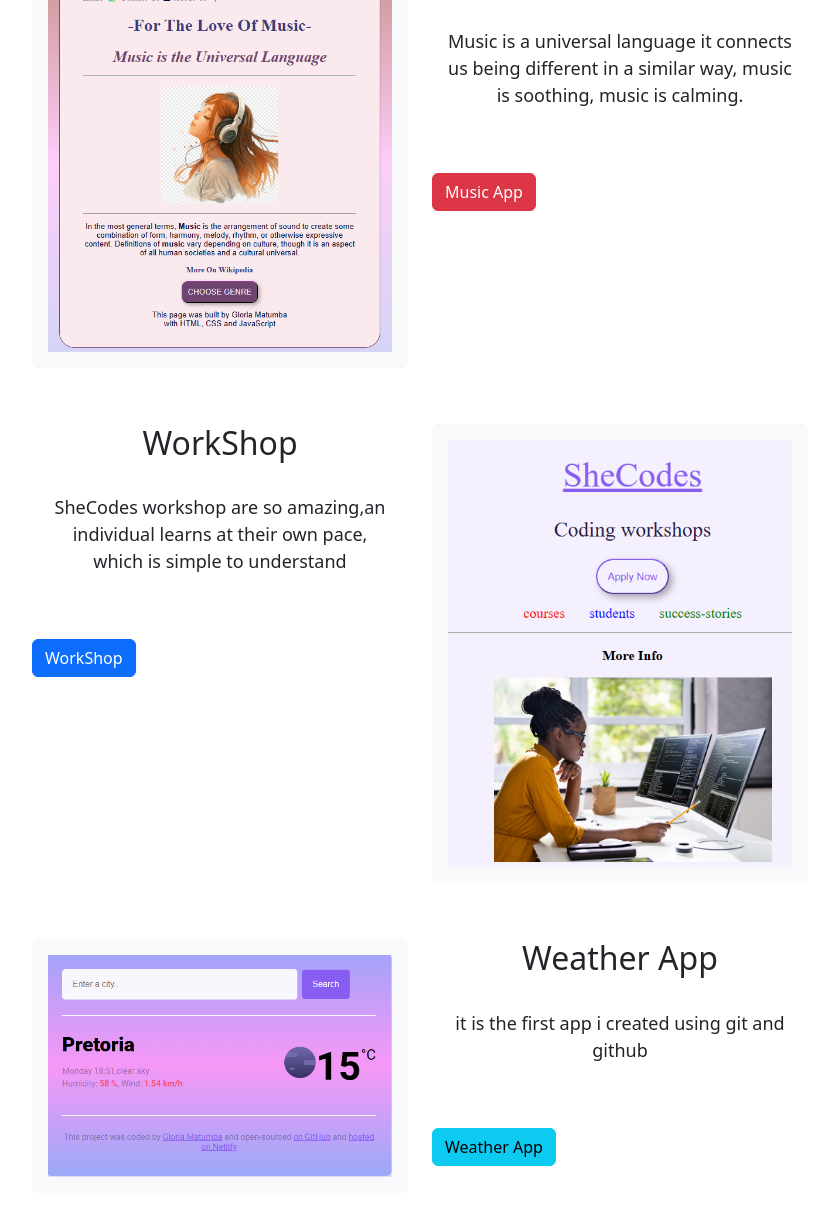
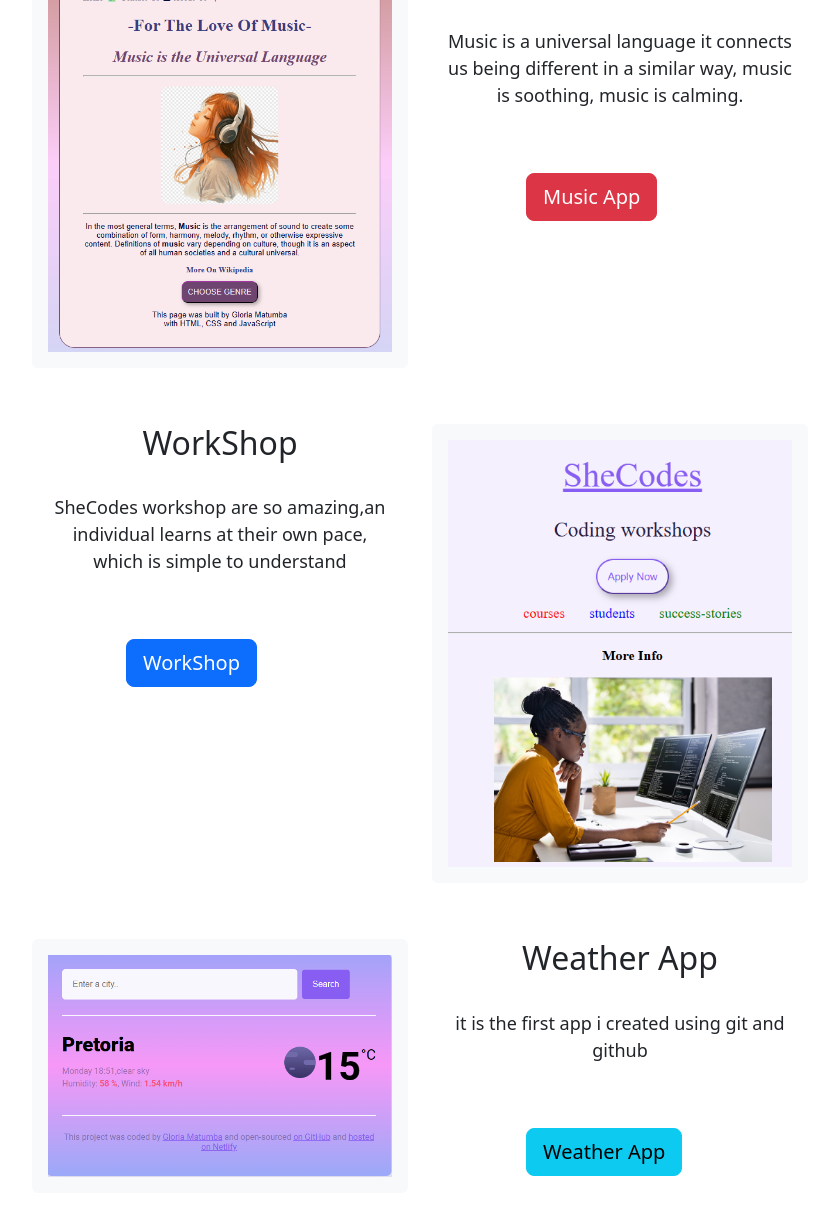
Before and after one commit to Gloria-Matumba/advanced-tools, a plain HTML site: page index.html in a window 1280 px wide. Shown: the part 384-1600 px from the top of the page, without its empty margins (220-1043 px from the left). Drawn offline with nearby package versions, Linux system fonts and the light colour scheme.

Commit message:
added css media

```diff
--- a/index.html
+++ b/index.html
@@ -32,6 +32,10 @@
     @media (max-width: 576px) {
       .container-fluid {
         text-align: center;
+      }
+      .primary-link {
+        display: block;
+        padding: 25px 20px;
       }
     }
   </style>
@@ -86,9 +90,11 @@
             Music is a universal language it connects us being different in a
             similar way, music is soothing, music is calming.
           </p>
-          <div class="mt-5">
+          <div class="mt-5 d-grid gap-2 col-6 mx-auto">
             <a href="#" class="primary-link" title="music project">
-              <button type="button" class="btn btn-danger">Music App</button></a
+              <button type="button" class="btn btn-danger btn-lg">
+                Music App
+              </button></a
             >
           </div>
         </div>
@@ -100,9 +106,11 @@
             SheCodes workshop are so amazing,an individual learns at their own
             pace, which is simple to understand
           </p>
-          <div class="mb-5 mt-5">
+          <div class="mb-5 mt-5 d-grid gap-2 col-6 mx-auto">
             <a href="#" class="primary-link" title="Workshop project">
-              <button type="button" class="btn btn-primary">WorkShop</button>
+              <button type="button" class="btn btn-primary btn-lg">
+                WorkShop
+              </button>
             </a>
           </div>
         </div>
@@ -125,9 +133,9 @@
           <p class="p-3 mb-2 bg-body text-body">
             it is the first app i created using git and github
           </p>
-          <div class="mt-5">
+          <div class="mt-5 d-grid gap-2 col-6 mx-auto">
             <a href="#" class="primary-link" title="Weather web"
-              ><button type="button" class="btn btn-info">
+              ><button type="button" class="btn btn-info btn-lg">
                 Weather App
               </button></a
             >
```
